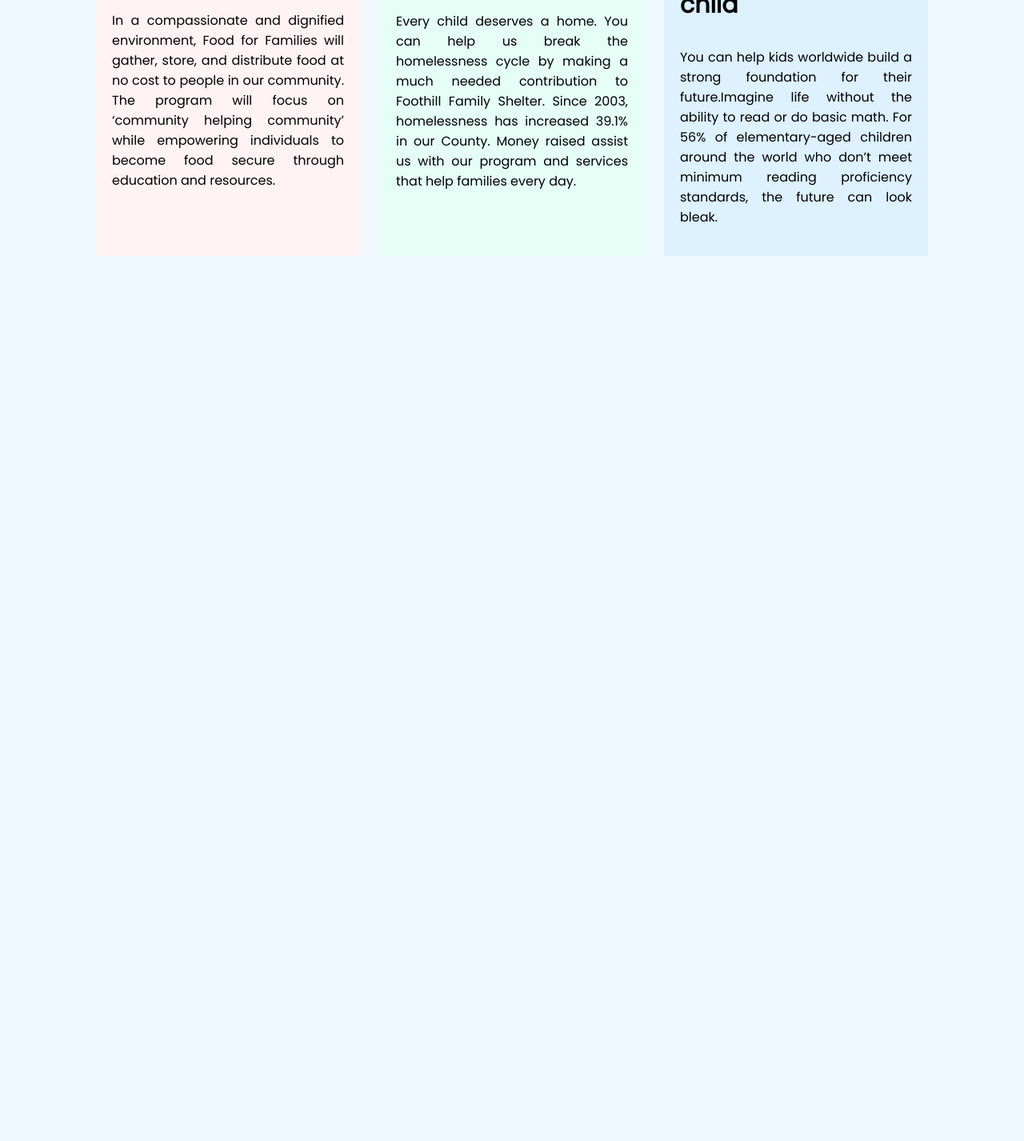
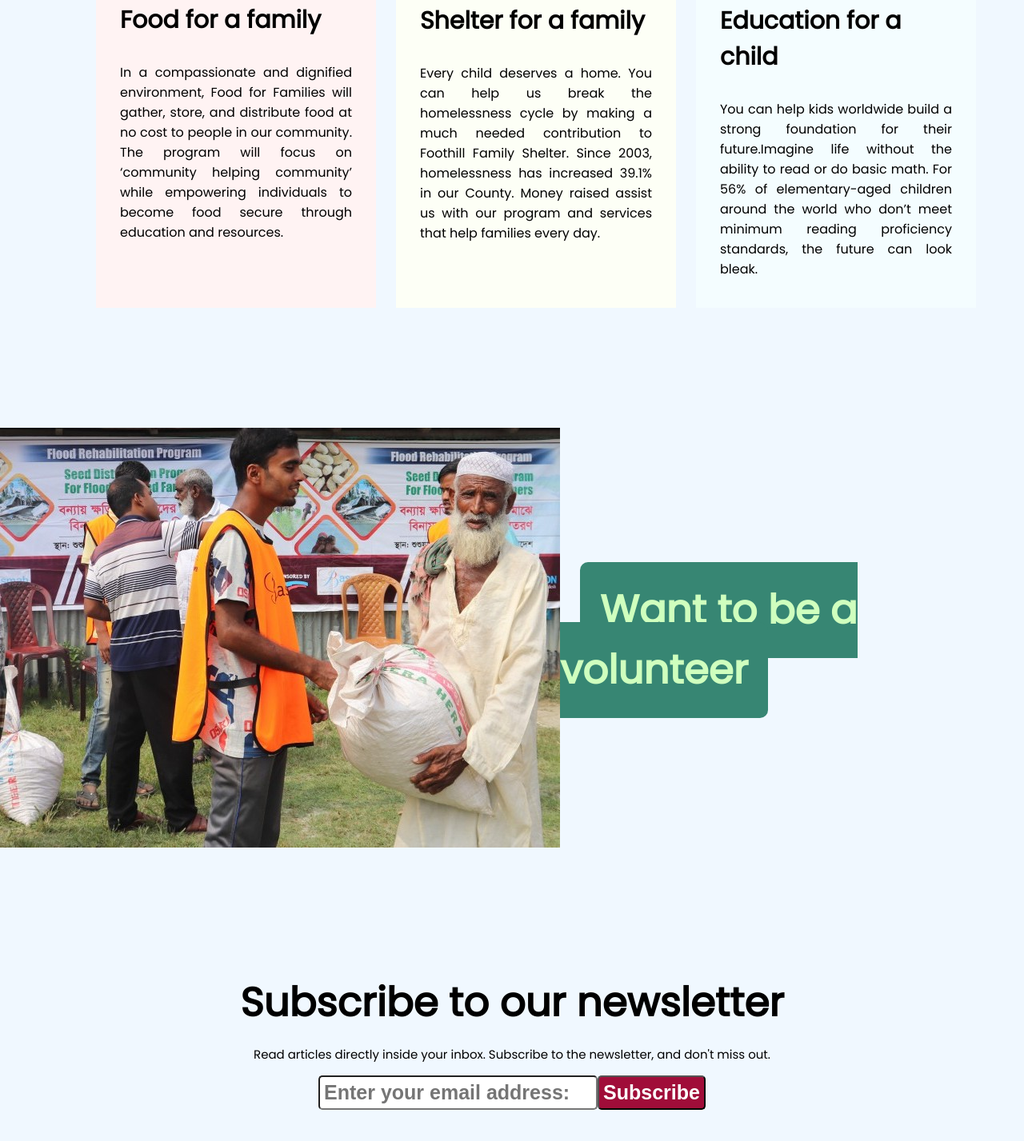
Before and after one commit to rehan999/donate-for-people, a plain HTML site: page index.html in a window 1280 px wide. Shown: the part 1760-3187 px from the top of the page at 80% size. Before the commit the page ends 2230 px from the top, so only its background shows below. Drawn offline with Linux system fonts and the light colour scheme; a web font is replaced by a local one.

Commit message:
bonus part commit

```diff
--- a/index.html
+++ b/index.html
@@ -69,5 +69,31 @@
         </div>
 
     </section>
+
+                <!-- volunteer section  -->
+    <section class="volunteer-area">
+
+            <div>
+                <img src="images/donation10.jpg" alt="">
+            </div>
+            <div>
+                <a  href="https://assunnahfoundation.org/volunteer">Want to be a volunteer</a>
+            </div>
+    </section>
+                   <!-- Subscribe  section  -->
+    <section>
+        <div>
+            <h1 class="section-heading">
+                Subscribe to our newsletter
+            </h1>
+            <p class="small-massage">Read articles directly inside your inbox. Subscribe to the newsletter, and don't miss out.</p>
+           </div>
+            <div id="form-bg-style">
+                <form action="">
+                    <input id="form-decorations" type="email" placeholder="Enter your email address:"><button>Subscribe</button>
+                </form>
+            </div>
+    </section>
+
 </body>
 </html>
--- a/style.css
+++ b/style.css
@@ -91,24 +91,28 @@ body{
 .plan-container{
     display: flex;
     margin-left: 120px;
+    margin-top: 50px;
     margin-bottom: 150px;
 }
 .plan-container #food-item{
     width: 25%;
     background-color: rgb(255, 243, 243);
     margin-right: 25px;
-    padding: 20px;
+    padding: 20px 30px;
 }
 .plan-container #shelter-item{
     width: 25%;
-    background-color: rgb(229, 255, 246);
+    background-color: rgb(253, 255, 246);
     margin-right: 25px;
-    padding: 20px;
+    padding: 20px 30px;
 }
 .plan-container #education-item{
     width: 25%;
-    background-color: rgb(221, 241, 255);
-    padding: 20px;
+    background-color: rgb(244, 253, 255);
+    padding: 20px 30px;
+}
+.plan-container img{
+    margin-top: 30px;
 }
 .plan-container h3{
     font-size: 30px;
@@ -117,3 +121,48 @@ body{
 .plan-container p{
     text-align: justify;
 }
+
+                        /* volunteer section start */
+
+
+.volunteer-area{
+    height: 100%;
+   display: flex;
+   align-items: center;
+   justify-content: center;
+   margin-bottom: 150px;
+
+}
+.volunteer-area a{
+    text-decoration: none;
+    color: rgb(207, 255, 190);
+    background-color: #378673;
+    font-size: 50px;
+    font-weight: 700;
+    border-radius: 10px;
+    margin-left: 25px;
+    padding: 25px;
+
+}
+
+                    /* Subscribe  section start */
+
+
+form{
+    text-align: center;
+    margin-bottom: 150px;
+}
+form button{
+    background-color: rgb(160, 13, 57);
+    color: rgb(255, 255, 255);
+    font-size: 25px;
+    font-weight: 700;
+    padding: 5px;
+    border-radius: 5px;
+}
+#form-decorations{
+    font-size: 25px;
+    font-weight: 700;
+    padding: 5px;
+    border-radius: 5px;
+}
```
Also changed, not shown: images/v.jpg (added), images/volunteer.jpg (added).
